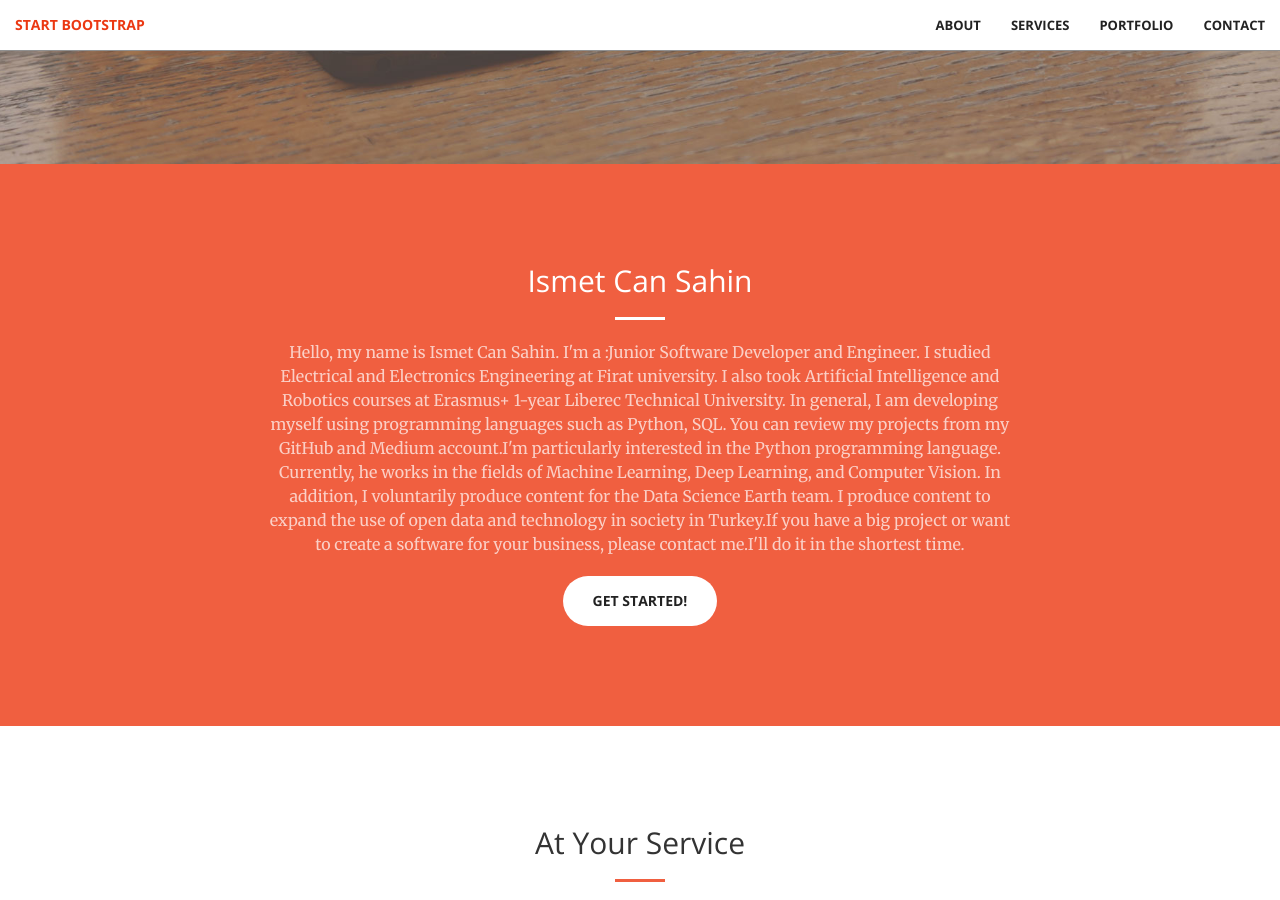
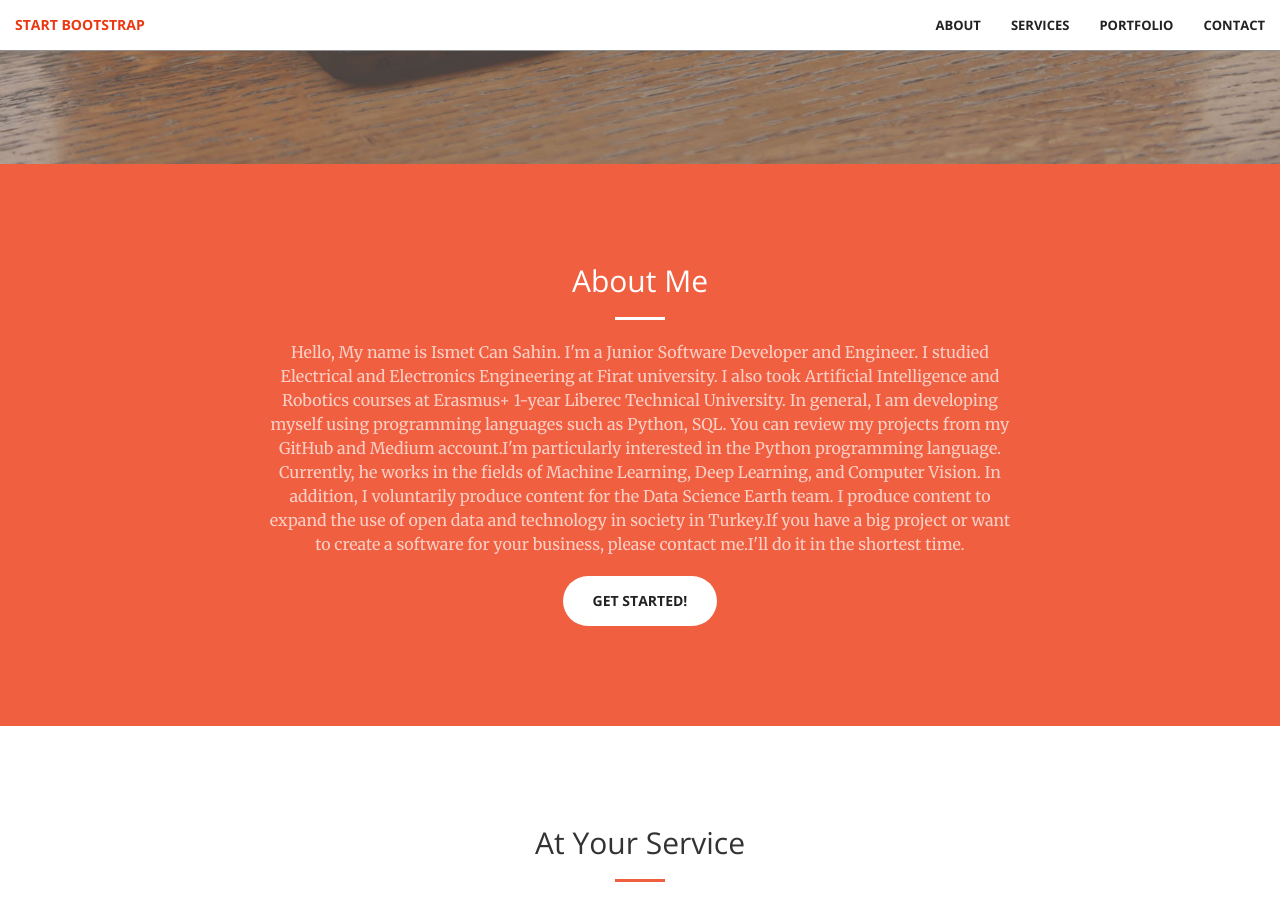
Before and after one commit to ismetcsahin/ismetcsahin.github.io, a Jekyll site: the page built from index.html, in a window 1280 px wide and 900 px high, scrolled down 736 px. Built offline with Jekyll 4.4.1, drawn with Linux system fonts in a browser that asks for light colours.

Commit message:
Initail commit for website

```diff
--- a/_config.yml
+++ b/_config.yml
@@ -5,8 +5,8 @@ description: > # this means to ignore newlines until "baseurl:"
 baseurl: ""
 url: "https://ismetcsahin.github.io/"
 
-twitter_username: ismetcsahin
+medium_username: ismetcsahin
 github_username: ismetcsahin
-
+linkedin_username: ismetcsahin
 # Build settings
 markdown: kramdown
--- a/_includes/call-to-action.html
+++ b/_includes/call-to-action.html
@@ -2,10 +2,10 @@
     <div class="container">
         <div class="row">
             <div class="col-lg-8 col-lg-offset-2 text-center">
-                <h2 class="section-heading">Ismet Can Sahin</h2>
+                <h2 class="section-heading">About Me</h2>
                 <hr class="light">
                 <p class="text-faded">
-                    Hello, my name is Ismet Can Sahin. I'm a :Junior Software Developer and Engineer. I studied Electrical and Electronics Engineering at Firat university. I also took Artificial Intelligence and Robotics courses at Erasmus+ 1-year Liberec Technical University. In general, I am developing myself using programming languages such as Python, SQL. You can review my projects from my GitHub and Medium account.I'm particularly interested in the Python programming language. Currently, he works in the fields of Machine Learning, Deep Learning, and Computer Vision. In addition, I voluntarily produce content for the Data Science Earth team. I produce content to expand the use of open data and technology in society in Turkey.If you have a big project or want to create a software for your business, please contact me.I'll do it in the shortest time.</p>
+                    Hello, My name is Ismet Can Sahin. I'm a Junior Software Developer and Engineer. I studied Electrical and Electronics Engineering at Firat university. I also took Artificial Intelligence and Robotics courses at Erasmus+ 1-year Liberec Technical University. In general, I am developing myself using programming languages such as Python, SQL. You can review my projects from my GitHub and Medium account.I'm particularly interested in the Python programming language. Currently, he works in the fields of Machine Learning, Deep Learning, and Computer Vision. In addition, I voluntarily produce content for the Data Science Earth team. I produce content to expand the use of open data and technology in society in Turkey.If you have a big project or want to create a software for your business, please contact me.I'll do it in the shortest time.</p>
                 <a href="#" class="btn btn-default btn-xl">Get Started!</a>
             </div>
         </div>
--- a/_includes/contact.html
+++ b/_includes/contact.html
@@ -7,9 +7,9 @@
                 <p>Ready to start your next project with us? That's great! Give us a call or send us an email and we will get back to you as soon as possible!</p>
             </div>
         <div class="col-lg-2 col-lg-offset-2 text-center">
-            <a href="https://twitter.com/{{ site.twitter_username }}">
+            <a href="https://medium.com/{{ site.medium_username }}">
                 <i class="fa fa-twitter fa-3x wow bounceIn" data-wow-delay=".1s"></i>
-                <p>{{ site.twitter_username }}</p>
+                <p>{{ site.medium_username }}</p>
             </a>
         </div>
         <div class="col-lg-2 col-lg-offset-1 text-center">
```
